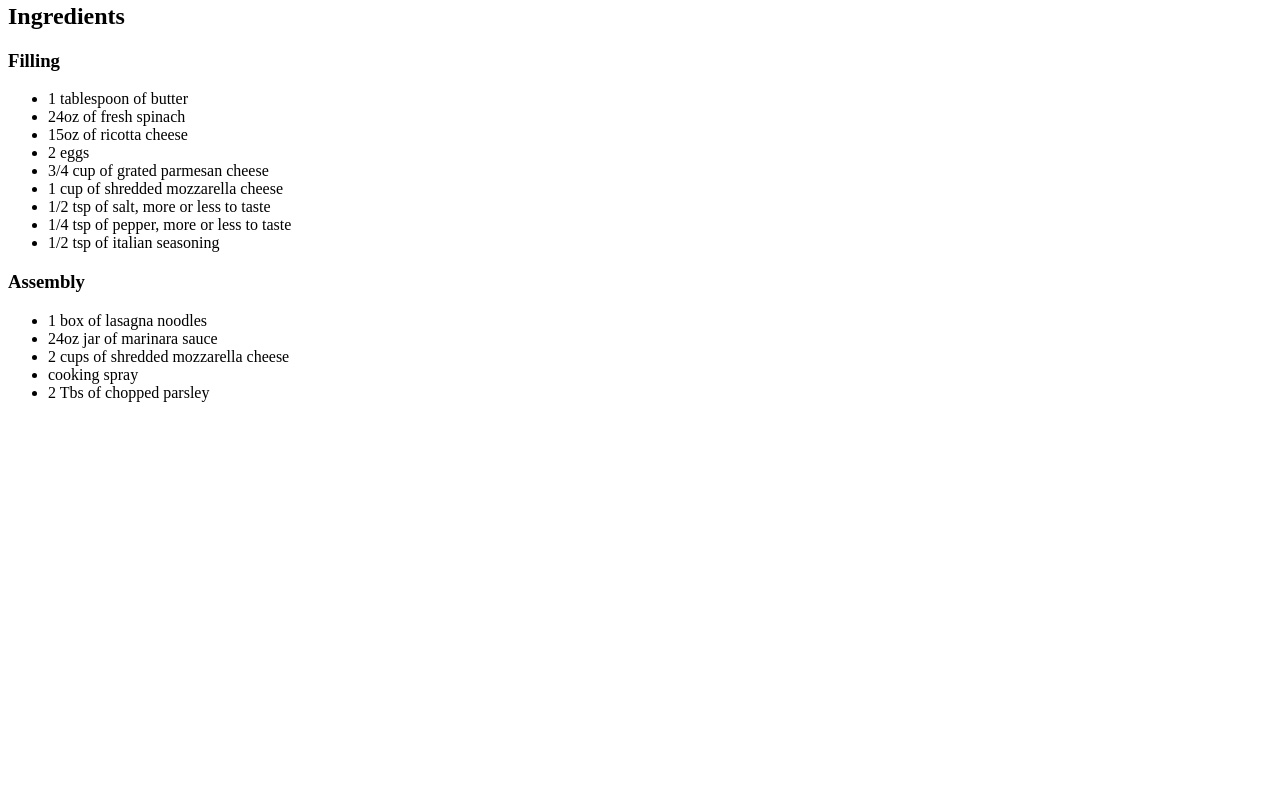
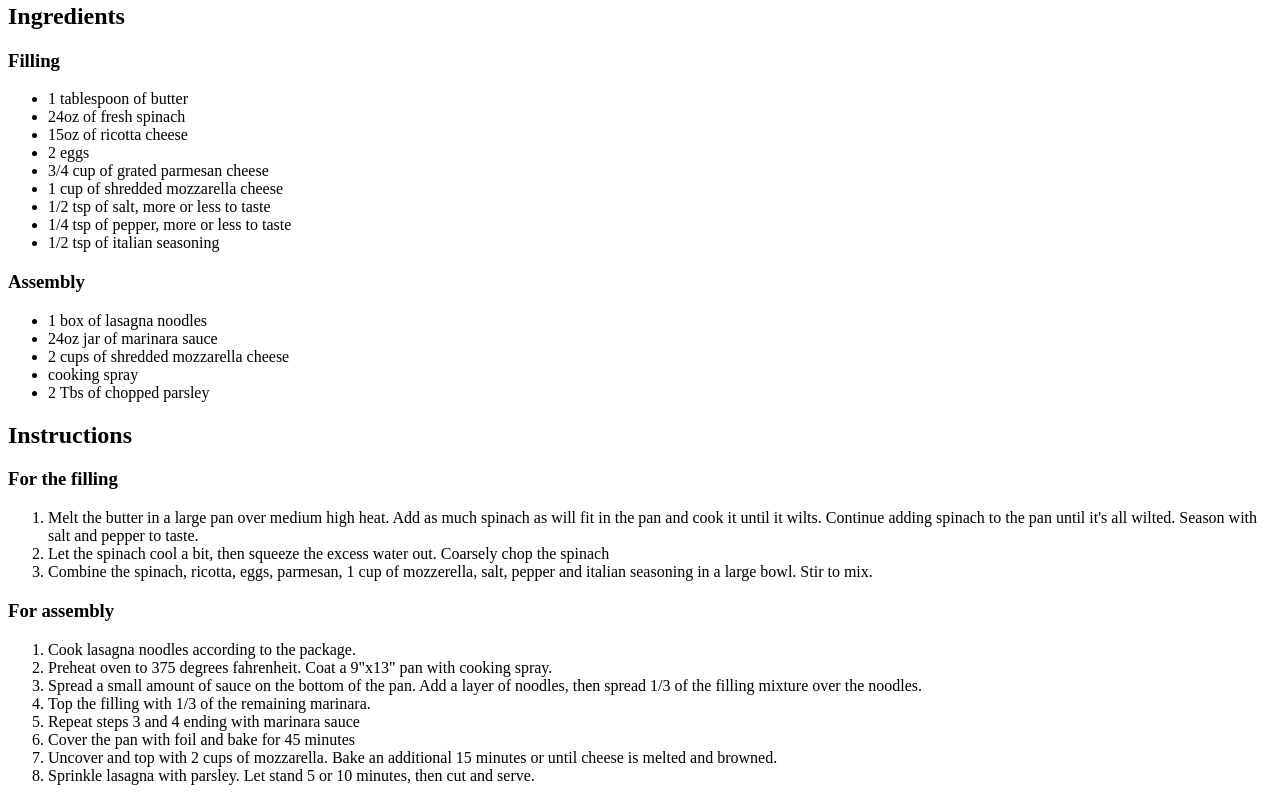
Before and after one commit to Kgocken/odin-recipes, a plain HTML site: page recipes/spinach-lasagna.html in a window 1280 px wide. Shown: the part 305-1106 px from the top of the page. Before the commit the page ends 800 px from the top, so only its background shows below. Drawn offline with Linux system fonts and the light colour scheme.

Commit message:
Added lasagna instructions

```diff
--- a/recipes/spinach-lasagna.html
+++ b/recipes/spinach-lasagna.html
@@ -31,5 +31,25 @@
             <li>cooking spray</li>
             <li>2 Tbs of chopped parsley</li>
         </ul>
+        <h2>Instructions</h2>
+        <h3>For the filling</h3>
+        <ol>
+            <li>Melt the butter in a large pan over medium high heat. Add as much spinach as will fit in the pan and cook it until it wilts. Continue adding spinach to the pan until it's all wilted. Season with salt and pepper to taste.</li>
+            <li>Let the spinach cool a bit, then squeeze the excess water out. Coarsely chop the spinach</li>
+            <li>Combine the spinach, ricotta, eggs, parmesan, 1 cup of mozzerella, salt, pepper and italian seasoning in a large bowl. Stir to mix.</li>
+        </ol>
+        <h3>For assembly</h3>
+        <ol>
+            <li>Cook lasagna noodles according to the package.</li>
+            <li>Preheat oven to 375 degrees fahrenheit.
+                Coat a 9"x13" pan with cooking spray.
+            </li>
+            <li>Spread a small amount of sauce on the bottom of the pan. Add a layer of noodles, then spread 1/3 of the filling mixture over the noodles.</li>
+            <li>Top the filling with 1/3 of the remaining marinara.</li>
+            <li>Repeat steps 3 and 4 ending with marinara sauce</li>
+            <li>Cover the pan with foil and bake for 45 minutes</li>
+            <li>Uncover and top with 2 cups of mozzarella. Bake an additional 15 minutes or until cheese is melted and browned.</li>
+            <li>Sprinkle lasagna with parsley. Let stand 5 or 10 minutes, then cut and serve.</li>
+        </ol>
     </body>
 </html>
```
